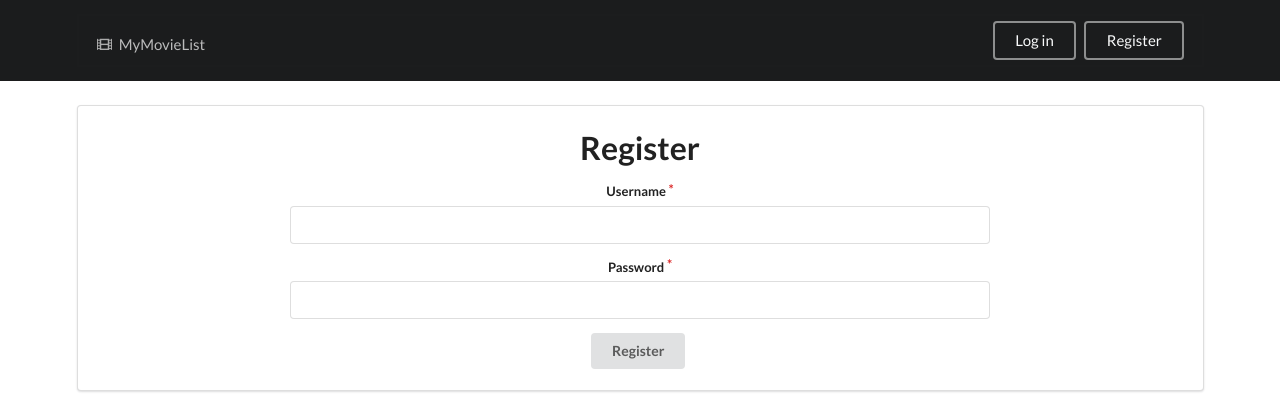
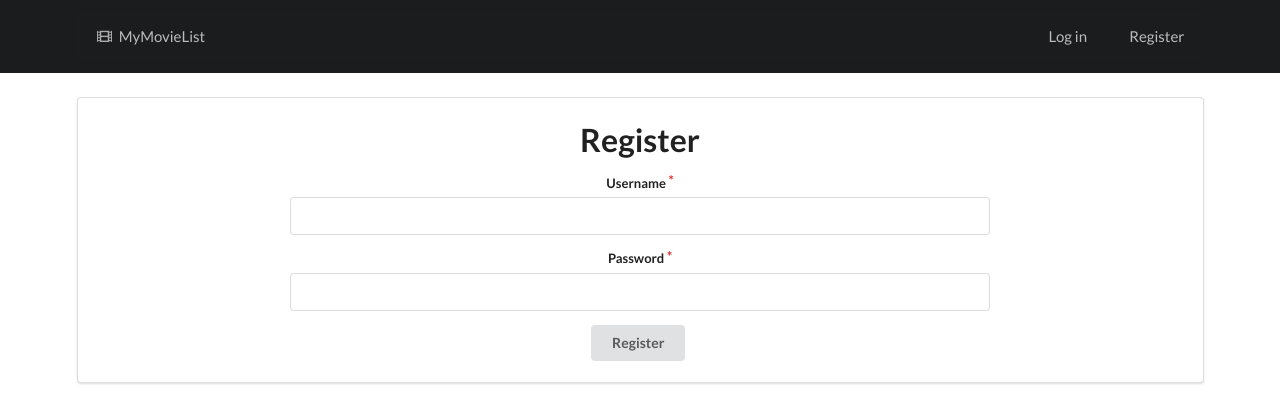
Before and after one commit to NeedsSoySauce/MyMovieList, a Flask app: page /register in a window 1280 px wide. Shown: the top 420 px of the page. Run offline with Flask 2, Linux system fonts and the light colour scheme.

Commit message:
Updated navigation layout

```diff
--- a/movie/auth/auth.py
+++ b/movie/auth/auth.py
@@ -26,7 +26,9 @@ def register():
             add_user(repo, form.username.data, form.password.data)
 
             # All is well, redirect the user to the login page.
-            return redirect(url_for('auth_bp.login', success=True))
+            session.clear()
+            session['username'] = form.username.data
+            return redirect(url_for('home_bp.home', success=True))
         except NameNotUniqueException:
             username_error_message = 'Username taken. Please supply another'
 
--- a/movie/templates/navigation.html
+++ b/movie/templates/navigation.html
@@ -6,12 +6,16 @@
                     <i class="film icon"></i>
                     MyMovieList
                 </a>
-                <div class="right item">
+
+                <div class="right menu">
                     {% if 'username' in session %}
-                    <a class="ui inverted button basic" id="logout" href="{{ url_for('auth_bp.logout') }}">Log out</a>
+                    <div class="item" href="{{ url_for('home_bp.home') }}">
+                        {{ session['username'] }}
+                    </div>
+                    <a class="item" id="logout" href="{{ url_for('auth_bp.logout') }}">Log out</a>
                     {% else %}
-                    <a class="ui inverted button basic" id="login" href="{{ url_for('auth_bp.login') }}">Log in</a>
-                    <a class="ui inverted button basic" href="{{ url_for('auth_bp.register') }}">Register</a>
+                    <a class="item" id="login" href="{{ url_for('auth_bp.login') }}">Log in</a>
+                    <a class="item" href="{{ url_for('auth_bp.register') }}">Register</a>
                     {% endif %}
                 </div>
             </div>
```
